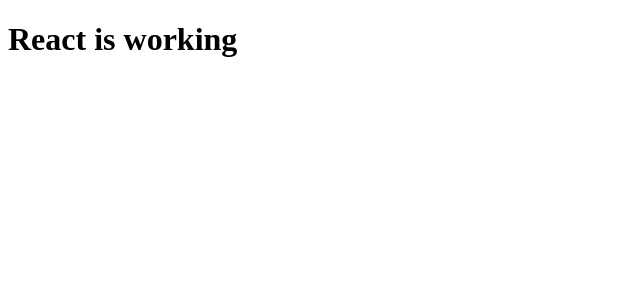
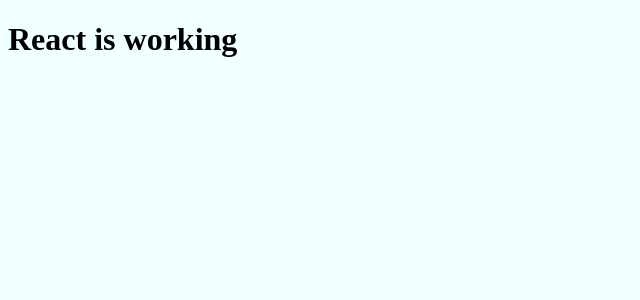
Before and after one commit to Ntare22/spacex, a React (Create React App) app: page / in a window 1280 px wide. Shown: the top 300 px of the page, without its empty margins (0-640 px from the left). Built offline with nearby package versions, Linux system fonts and the light colour scheme.

Commit message:
added Scss import

```diff
--- a/package.json
+++ b/package.json
@@ -7,6 +7,7 @@
     "@testing-library/jest-dom": "^4.2.4",
     "@testing-library/react": "^9.5.0",
     "@testing-library/user-event": "^7.2.1",
+    "node-sass": "^7.0.0",
     "react": "^17.0.2",
     "react-dom": "^17.0.2",
     "react-redux": "^7.2.6",
--- a/src/index.js
+++ b/src/index.js
@@ -1,6 +1,7 @@
 import React from 'react';
 import ReactDOM from 'react-dom';
 import App from './App';
+import './styles/app.scss';
 
 ReactDOM.render(
   <React.StrictMode>
--- /dev/null
+++ b/src/styles/app.scss
@@ -0,0 +1,8 @@
+@import url(./missions.scss);
+@import url(./rockets.scss);
+
+* {
+  body {
+    background-color: azure;
+  }
+}
```
Also changed, not shown: src/styles/missions.scss (added), src/styles/rockets.scss (added), 1 other file (tests, documents, lock files or other folders).
